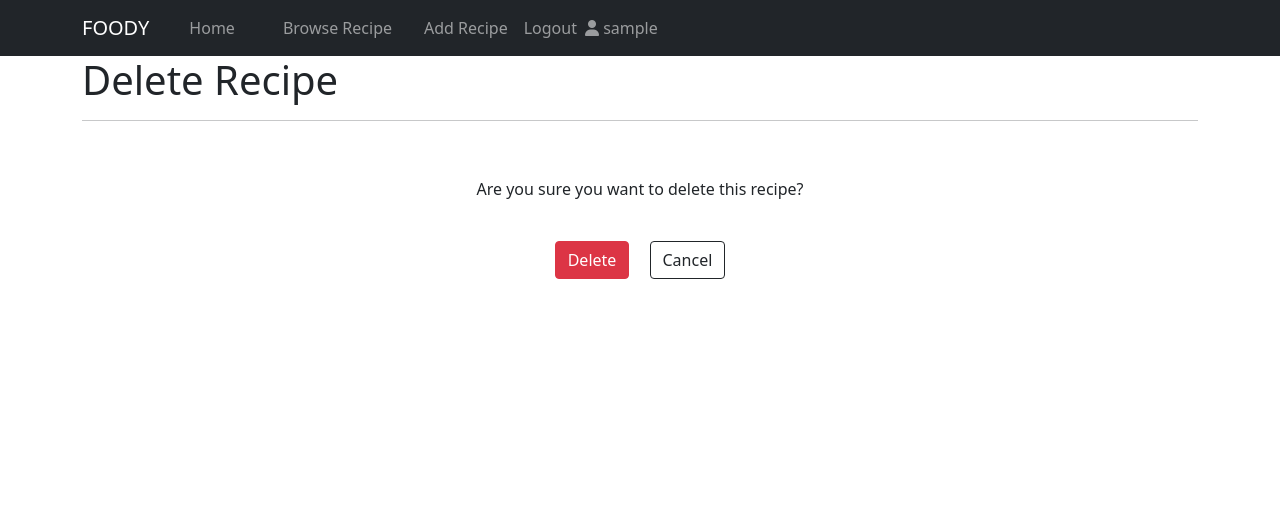
After one commit to Vaidots/project-4, a Django app: page /sample/delete/ in a window 1280 px wide. The commit adds this page. Shown: the top 527 px of the page. Run offline with Django 3.2, Linux system fonts and the light colour scheme; a user stored in the database is signed in; tables that the repository leaves empty hold one stand-in row (values such as "Sample post"); some libraries are stand-ins or nearby versions.

Commit message:
Add edit post template,views and urlpatterns, to delete post

```diff
--- a/blog/urls.py
+++ b/blog/urls.py
@@ -11,5 +11,7 @@ urlpatterns = [
          name='post_update'),
     path('edit_comment/<int:pk>', views.EditComment.as_view(),
          name='edit_comment'),
-
+#     path('<slug:slug>/delete/', views.DeleteRecipe.as_view(),
+#          name='post_delete'),
+    path('<slug:slug>/delete/', views.DeleteRecipe.as_view(), name='delete_recipe'),
 ]
--- a/blog/views.py
+++ b/blog/views.py
@@ -4,6 +4,7 @@ from django.contrib import messages
 from django.http import HttpResponseRedirect
 from django.contrib.auth.mixins import LoginRequiredMixin
 from django.contrib.messages.views import SuccessMessageMixin
+from django.urls import reverse_lazy
 from .models import Post, Comment
 from .forms import CommentForm, RecipeForm
 
@@ -141,6 +142,30 @@ class EditComment(LoginRequiredMixin, SuccessMessageMixin, generic.UpdateView):
         return recipe.author == self.request.user
 
 
+class DeleteRecipe(
+                    LoginRequiredMixin,
+                    SuccessMessageMixin,
+                    generic.DeleteView):
+    """
+    Allow user to delete a post
+    Success message as user feedback
+    """
+    model = Post
+    template_name = 'delete_recipe.html'
+    success_url = reverse_lazy('home')
+    success_message = 'Post Deleted'
+
+    def delete(self, request, *args, **kwargs):
+        """Generate success message on delete view"""
+        messages.success(self.request, self.success_message)
+        return super(DeleteRecipe, self).delete(request, *args, **kwargs)
+
+    def test_func(self):
+        """Test that logged in user is post author"""
+        recipe = self.get_object()
+        return recipe.author == self.request.user
+
+
 def handler404(request, exception):
     """
     Custom 404 page
--- /dev/null
+++ b/templates/delete_recipe.html
@@ -0,0 +1,23 @@
+{% extends "base.html" %}
+{% block content %}
+
+<div class="container">
+    <h1 class="page-title">Delete Recipe</h1>
+    <hr class="home-break">
+    <br>
+    <p class="text-center mt-3">Are you sure you want to delete this recipe?</p>
+    <div class="row justify-content-center">
+        <div class="col-11 col-md-6 col-lg-4 mt-3">
+            <!-- Delete Recipe Form -->
+            <form class="text-center" method="POST">
+                {%  csrf_token  %}
+                <div>
+                    <button class="btn btn-danger m-2" type="submit">Delete</button>
+                    <a class="btn btn-outline-dark m-2" href="{%  url 'recipe_detail' post.slug  %}">Cancel</a>
+                </div>
+            </form>
+        </div>
+    </div>
+</div>
+
+{% endblock %}
```
Also changed, not shown: templates/post_detail.html (+6 -2 lines), blog/models.py (line endings or trailing spaces).
